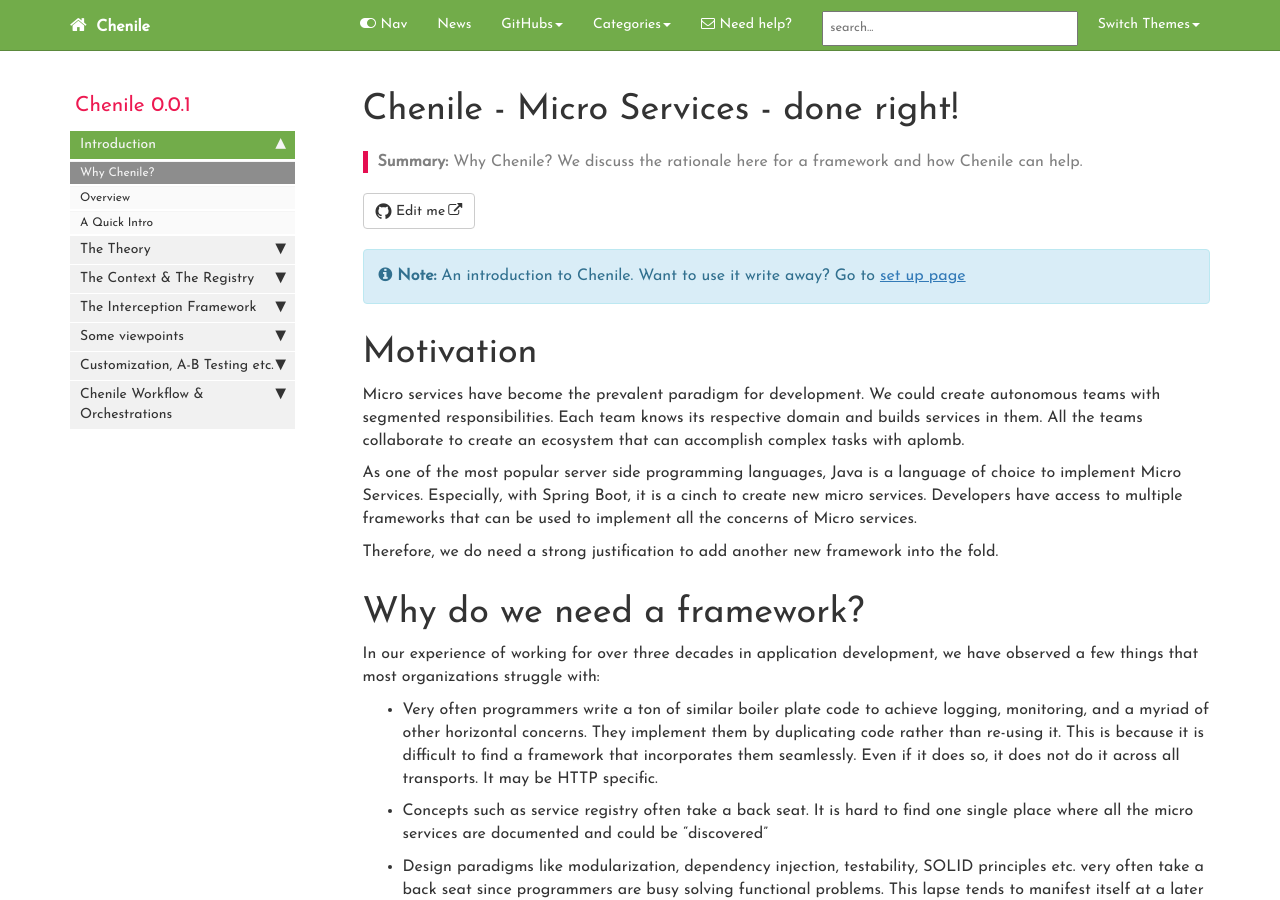
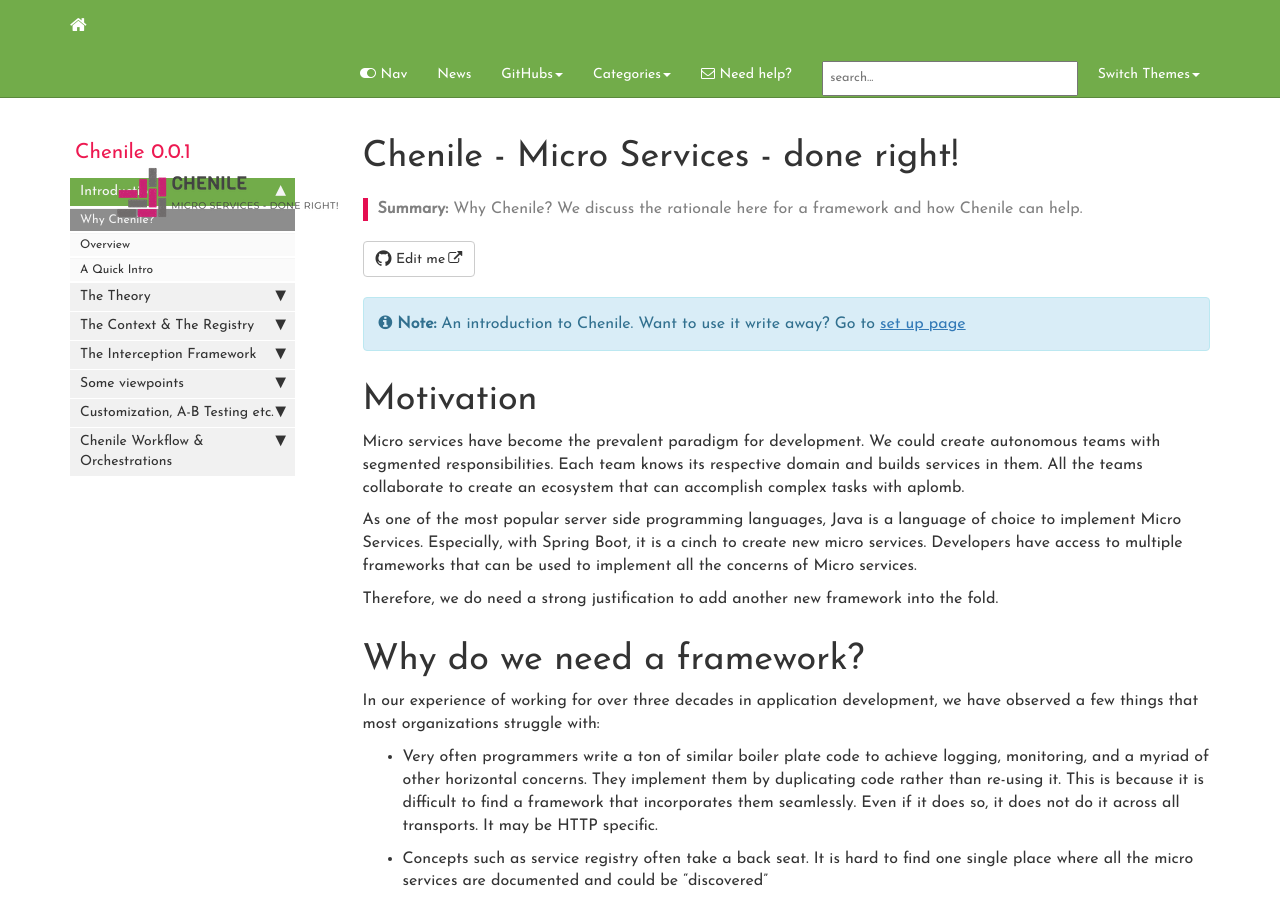
Before and after one commit to rajakolluru/cheniledocs.github.io, a Jekyll site: the page built from index.md, in a window 1280 px wide and 900 px high. Built offline with Jekyll 4.4.1, drawn with Linux system fonts in a browser that asks for light colours; comment, search, counter and statistics services are not loaded.

Commit message:
minor fixes

```diff
--- a/_includes/topnav.html
+++ b/_includes/topnav.html
@@ -8,7 +8,7 @@
                 <span class="icon-bar"></span>
                 <span class="icon-bar"></span>
             </button>
-            <a class="fa fa-home fa-lg navbar-brand" href="index.html">&nbsp;<span class="projectTitle"> {{site.topnav_title}}</span></a>
+            <a class="fa fa-home fa-lg navbar-brand" href="index.html">&nbsp;<img src='images/company_logo.png'/></a>
         </div>
         <div class="collapse navbar-collapse" id="bs-example-navbar-collapse-1">
             <ul class="nav navbar-nav navbar-right">
```
